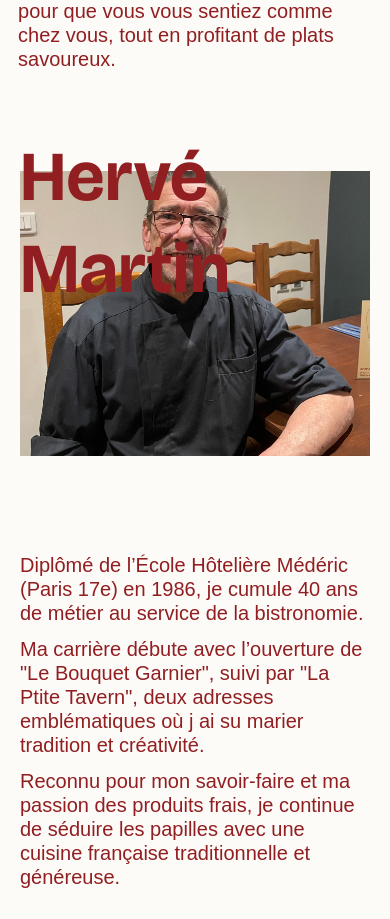
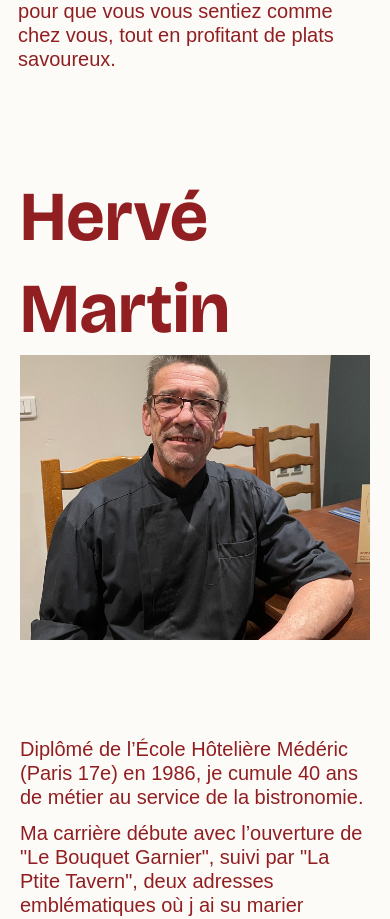
Before and after one commit to Pierrooooo/taverne, a Next.js app: page / in a window 390 px wide. Shown: the part 3107-4026 px from the top of the page. Built offline with nearby package versions, Linux system fonts and the light colour scheme.

Commit message:
📱 💄  Edito mobile title

```diff
--- a/src/app/components/edito/edito.module.css
+++ b/src/app/components/edito/edito.module.css
@@ -32,14 +32,6 @@
 
 .text + .text {
     margin-top: 12px;
-}
-
-.mob_title {
-    z-index: 10;
-    display: block;
-    position: absolute;
-    top: -40px;
-    left: 20px;
 }
 
 @media (max-width: 768px) {
```
